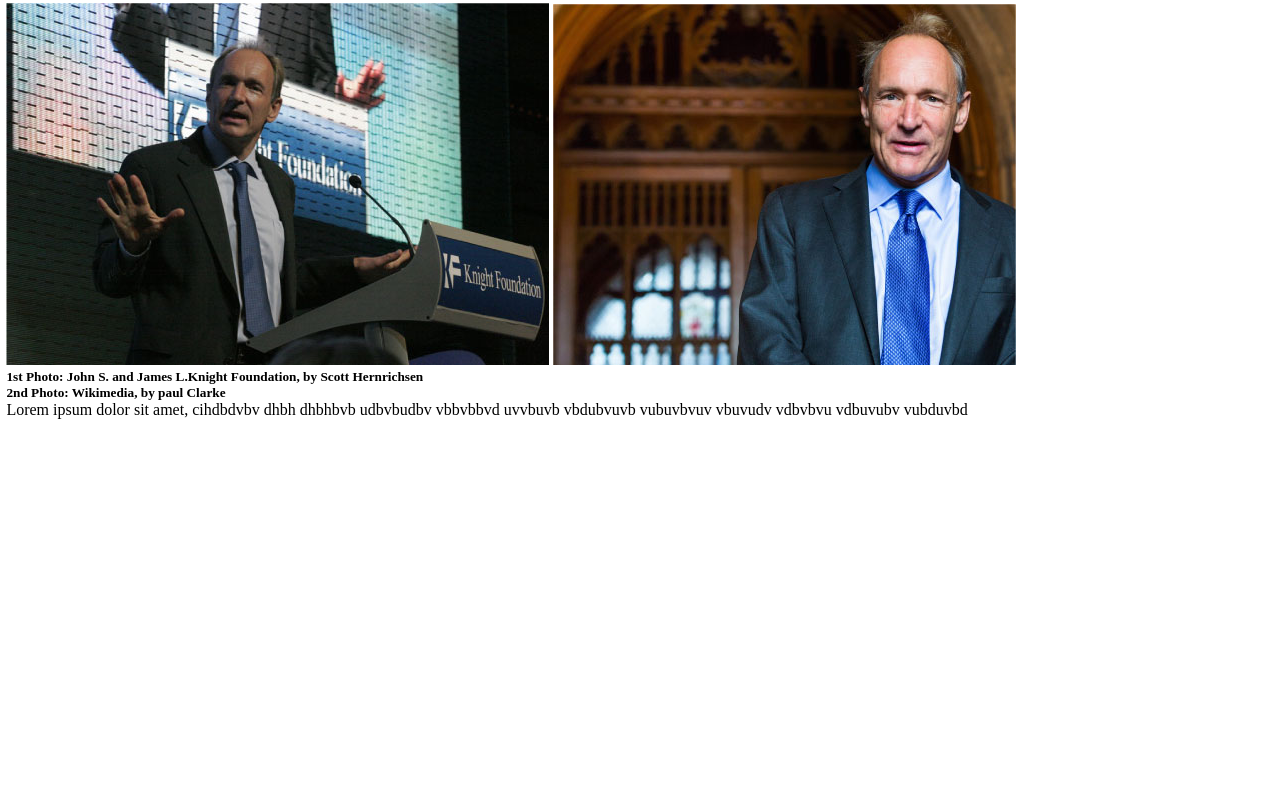
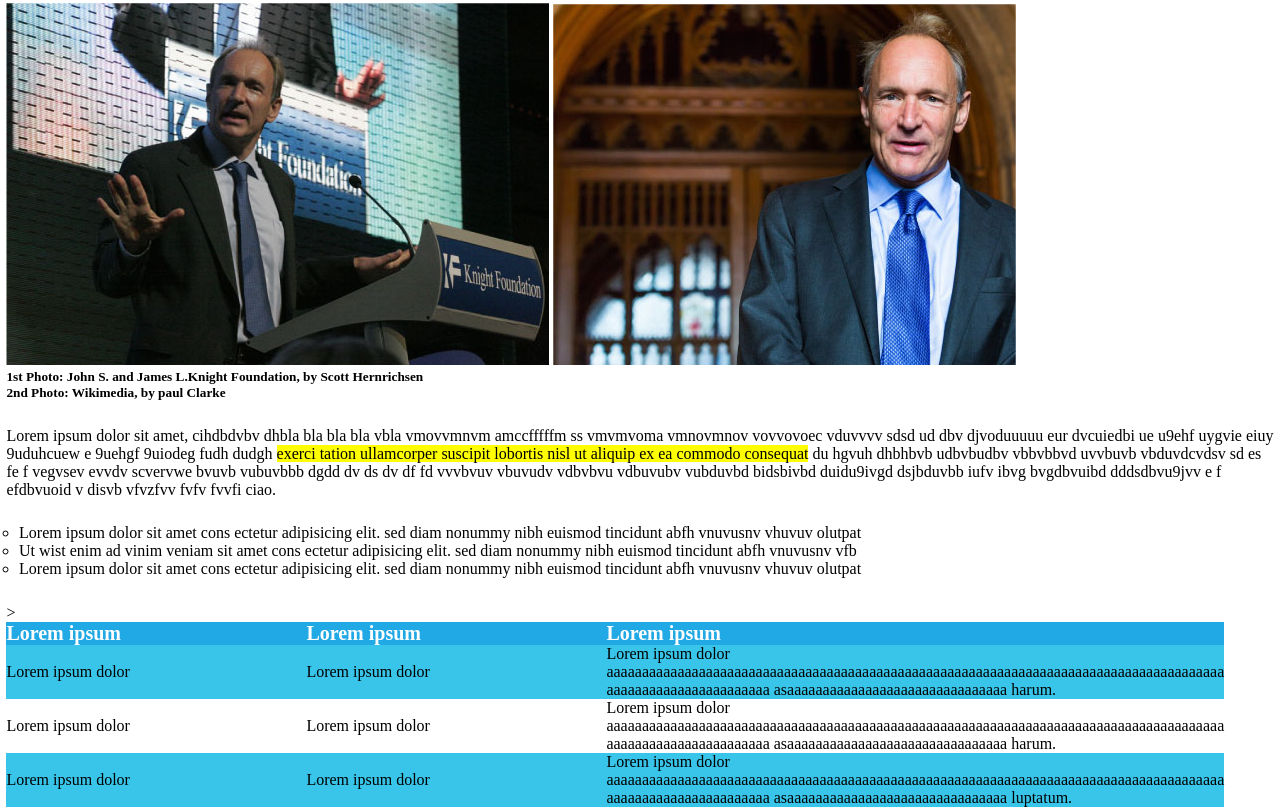
Before and after one commit to LorenzoGirinelli/html-css-booleaner, a plain HTML site: page index.html in a window 1280 px wide. Shown: the part 304-1111 px from the top of the page. Before the commit the page ends 800 px from the top, so only its background shows below. Drawn offline with Linux system fonts and the light colour scheme.

Commit message:
quasi finito

```diff
--- a/index.html
+++ b/index.html
@@ -31,11 +31,52 @@
                 <h5>1st Photo: John S. and James L.Knight Foundation, by Scott Hernrichsen</h5>
                 <h5>2nd Photo: Wikimedia, by paul Clarke</h5>
             </div>
-            <div>
-                <p>Lorem ipsum dolor sit amet, cihdbdvbv dhbh  dhbhbvb udbvbudbv vbbvbbvd uvvbuvb vbdubvuvb vubuvbvuv  vbuvudv vdbvbvu vdbuvubv vubduvbd
+            <div id="paragrafo">
+                <p>Lorem ipsum dolor sit amet, cihdbdvbv dhbla bla bla bla vbla vmovvmnvm amccfffffm ss vmvmvoma vmnovmnov vovvovoec vduvvvv sdsd ud dbv djvoduuuuu  eur dvcuiedbi ue u9ehf uygvie eiuy 9uduhcuew e 9uehgf 9uiodeg fudh dudgh <span id="sottolineatura">exerci tation ullamcorper suscipit lobortis nisl ut aliquip ex ea commodo consequat</span> du hgvuh  dhbhbvb udbvbudbv vbbvbbvd uvvbuvb vbduvdcvdsv sd es fe f vegvsev evvdv scvervwe bvuvb vubuvbbb dgdd dv ds dv df fd vvvbvuv  vbuvudv vdbvbvu vdbuvubv vubduvbd  bidsbivbd duidu9ivgd dsjbduvbb  iufv ibvg bvgdbvuibd dddsdbvu9jvv e f efdbvuoid v disvb vfvzfvv fvfv fvvfi ciao.
 
                 </p>
             </div>
+
+            <div class="lista">
+                <ol>
+                    <ul>
+                        <li>Lorem ipsum dolor sit amet cons ectetur adipisicing elit. sed diam nonummy nibh euismod tincidunt abfh vnuvusnv vhuvuv olutpat</li>
+                        <li>Ut wist enim ad vinim veniam sit amet cons ectetur adipisicing elit. sed diam nonummy nibh euismod tincidunt abfh vnuvusnv vfb</li>
+                        <li>Lorem ipsum dolor sit amet cons ectetur adipisicing elit. sed diam nonummy nibh euismod tincidunt abfh vnuvusnv vhuvuv olutpat</li>
+                   </ul>
+                </ol>
+
+            </div>
+
+            <table>
+                <thead>
+                    <tr>
+                        <th class="first-row">Lorem ipsum</th>
+                        <th class="first-row">Lorem ipsum</th>
+                        <th class="first-row">Lorem ipsum</th>
+                    </tr>
+                </thead>
+                <tbody>
+                    <tr class="celeste">
+                        <td>Lorem ipsum dolor</td>
+                        <td>Lorem ipsum dolor</td>
+                        <td>Lorem ipsum dolor aaaaaaaaaaaaaaaaaaaaaaaaaaaaaaaaaaaaaaaaaaaaaaaaaaaaaaaaaaaaaaaaaaaaaaaaaaaaaaaaaaaaaaa aaaaaaaaaaaaaaaaaaaaaaa asaaaaaaaaaaaaaaaaaaaaaaaaaaaaaaa harum.</td>
+                    </tr>
+                    <tr class="bianco">
+                        <td>Lorem ipsum dolor</td>
+                        <td>Lorem ipsum dolor</td>
+                        <td>Lorem ipsum dolor aaaaaaaaaaaaaaaaaaaaaaaaaaaaaaaaaaaaaaaaaaaaaaaaaaaaaaaaaaaaaaaaaaaaaaaaaaaaaaaaaaaaaaa aaaaaaaaaaaaaaaaaaaaaaa asaaaaaaaaaaaaaaaaaaaaaaaaaaaaaaa harum.</td>
+                    </tr>
+                    <tr class="celeste">
+                        <td>Lorem ipsum dolor</td>
+                        <td>Lorem ipsum dolor</td>>
+                        <td>Lorem ipsum dolor aaaaaaaaaaaaaaaaaaaaaaaaaaaaaaaaaaaaaaaaaaaaaaaaaaaaaaaaaaaaaaaaaaaaaaaaaaaaaaaaaaaaaaa aaaaaaaaaaaaaaaaaaaaaaa asaaaaaaaaaaaaaaaaaaaaaaaaaaaaaaa luptatum.</td>
+                    </tr>
+
+
+                </tbody>
+            </table>
+
 
         </main>
 
--- a/style.css
+++ b/style.css
@@ -36,3 +36,33 @@
 #immagini{
     margin-top: 2%;
 }
+#paragrafo{
+    margin-top: 2%;
+    margin-bottom: 2%;
+}
+#sottolineatura{
+    background-color: yellow;
+}
+
+.lista{
+    margin-left: 1%;
+    margin-bottom: 2%;
+}
+table{
+    border-collapse: collapse;
+    text-align: left;
+}
+thead{
+    background-color: #20a9e5;
+    color:white;
+    font-weight: bold;
+}
+.first-row{
+    width: 300px;
+}
+th{
+    font-size: 20px;
+}
+.celeste{
+    background-color: #38c5e9;
+}
```
